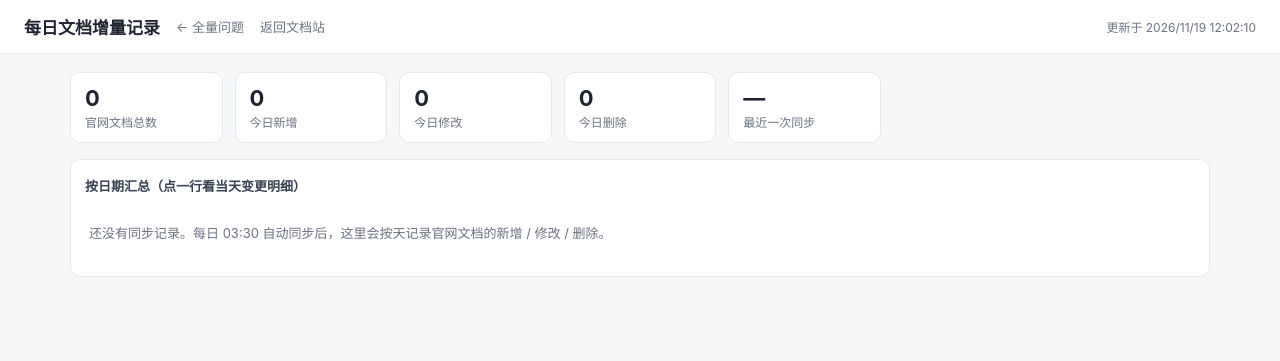
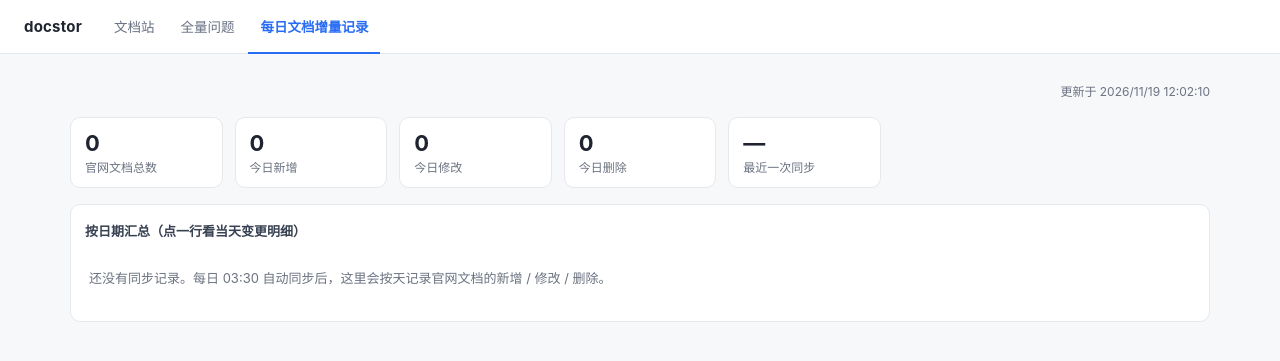
Before and after one commit to YouniQiao/docstor, a Flask app: page /sync in a window 1280 px wide. Shown: the top 361 px of the page. Run offline with Flask 3, Linux system fonts and the light colour scheme; data that the repository does not hold is empty.

Commit message:
feat(nav): 三页统一顶栏——docstor 品牌 + 文档站/全量问题/每日文档增量记录 + 右侧用户下拉（个人中心/退出）
- 新增 web/templates/_nav.html，issues/sync/me 共用；当前页按 request.path 高亮
- 用户区固定最右：未登录显示 GitCode 登录，已登录点名字展开「个人中心 / 退出」
- /sync 从此有登录入口；/issues 的用户名可点进个人中心
- 去掉各页自己的 header 样式与返回链接，页面标题退到内容区
- 顺手：关注范围名称与条件相同时条件列显示「—」；邮箱已确认时按钮改「重新发送确认信」

```diff
--- /dev/null
+++ b/web/templates/_nav.html
@@ -0,0 +1,74 @@
+{# 统一顶栏：文档站 / 全量问题 / 每日文档增量记录 + 右侧用户区
+   三个页面共用，当前页由 request.path 高亮，用户态走 /api/me。 #}
+<style>
+  header.tnav{display:flex;align-items:center;gap:20px;padding:0 24px;background:#fff;
+    border-bottom:1px solid #e4e7ec;position:sticky;top:0;z-index:20;height:54px;box-sizing:border-box}
+  header.tnav .brand{font-size:15px;font-weight:700;color:#1f2430;text-decoration:none;letter-spacing:.2px}
+  header.tnav .brand:hover{color:#2a6df4}
+  header.tnav .tabs{display:flex;align-items:stretch;height:100%;gap:2px}
+  header.tnav .tabs a{display:flex;align-items:center;padding:0 12px;font-size:13.5px;color:#687083;
+    text-decoration:none;border-bottom:2px solid transparent;margin-bottom:-1px;white-space:nowrap}
+  header.tnav .tabs a:hover{color:#2a6df4}
+  header.tnav .tabs a.on{color:#2a6df4;font-weight:600;border-bottom-color:#2a6df4}
+  header.tnav .sp{flex:1}
+  header.tnav .usr{position:relative;display:flex;align-items:center;gap:8px;font-size:13px}
+  header.tnav .usr>a{display:flex;align-items:center;gap:5px;color:#39414d;text-decoration:none;
+    padding:6px 10px;border-radius:8px;max-width:170px}
+  header.tnav .usr>a:hover{background:#f5f7fb;color:#2a6df4}
+  header.tnav .usr .nm{overflow:hidden;text-overflow:ellipsis;white-space:nowrap}
+  header.tnav .menu{position:absolute;right:0;top:100%;margin-top:4px;background:#fff;
+    border:1px solid #e4e7ec;border-radius:10px;box-shadow:0 8px 24px rgba(20,30,60,.10);
+    min-width:136px;padding:6px;display:none}
+  header.tnav .menu.on{display:block}
+  header.tnav .menu a{display:block;padding:8px 10px;border-radius:7px;font-size:13px;
+    color:#1f2430;text-decoration:none}
+  header.tnav .menu a:hover{background:#f5f7fb;color:#2a6df4}
+  @media(max-width:760px){
+    header.tnav{padding:0 10px;gap:8px;height:50px}
+    header.tnav .brand{display:none}
+    header.tnav .tabs{overflow-x:auto;scrollbar-width:none}
+    header.tnav .tabs::-webkit-scrollbar{display:none}
+    header.tnav .tabs a{padding:0 9px;font-size:13px}
+    header.tnav .usr>a{padding:6px 8px}
+  }
+</style>
+<header class="tnav">
+  <a class="brand" href="/">docstor</a>
+  <nav class="tabs">
+    <a href="/" class="{{ 'on' if request.path == '/' else '' }}">文档站</a>
+    <a href="/issues" class="{{ 'on' if request.path == '/issues' else '' }}">全量问题</a>
+    <a href="/sync" class="{{ 'on' if request.path == '/sync' else '' }}">每日文档增量记录</a>
+  </nav>
+  <span class="sp"></span>
+  <div class="usr" id="tnav-usr"></div>
+</header>
+<script>
+(async () => {
+  const box = document.getElementById('tnav-usr');
+  if (!box) return;
+  let me = {user: null, enabled: false};
+  try { me = await (await fetch('/api/me')).json(); } catch (e) {}
+  if (!me.enabled) return;                        // 没配 GitCode 登录：不显示用户区
+  if (!me.user || !me.user.login) {
+    box.innerHTML = '<a href="/auth/login">GitCode 登录</a>';
+    return;
+  }
+  const esc = s => String(s == null ? '' : s).replace(/[&<>"]/g,
+    c => ({'&': '&amp;', '<': '&lt;', '>': '&gt;', '"': '&quot;'}[c]));
+  const name = me.user.name || me.user.login;
+  box.innerHTML =
+    `<a href="/me" id="tnav-name"><span>👤</span><span class="nm">${esc(name)}</span><span style="color:#9aa3b2">▾</span></a>
+     <div class="menu" id="tnav-menu">
+       <a href="/me">个人中心</a>
+       <a href="/auth/logout">退出</a>
+     </div>`;
+  const menu = document.getElementById('tnav-menu');
+  document.getElementById('tnav-name').addEventListener('click', e => {
+    e.preventDefault();
+    menu.classList.toggle('on');
+  });
+  document.addEventListener('click', e => {
+    if (!box.contains(e.target)) menu.classList.remove('on');
+  });
+})();
+</script>
--- a/web/templates/sync.html
+++ b/web/templates/sync.html
@@ -8,7 +8,6 @@
   :root{--accent:#2f6fed;--accent-weak:#eaf1ff;--border:#e6e8eb;--muted:#6b7280;--danger:#d94a4a;--warn:#b3761f;--info:#57606a;--add:#1a7f37;--del:#b03030}
   *{box-sizing:border-box}
   body{margin:0;font-family:-apple-system,BlinkMacSystemFont,"PingFang SC","Microsoft YaHei",Segoe UI,sans-serif;color:#1f2430;background:#f7f8fa}
-  header{background:#fff;border-bottom:1px solid var(--border);padding:14px 24px;display:flex;align-items:center;gap:16px;position:sticky;top:0;z-index:10}
   header h1{font-size:17px;margin:0}
   header a{color:var(--muted);text-decoration:none;font-size:13px}
   header a:hover{color:var(--accent)}
@@ -51,20 +50,17 @@
   #items-wrap th.c-ver{width:110px} #items-wrap th.c-doc{width:76px} #items-wrap th.c-off{width:76px}
   @media (max-width:720px){
     .wrap{padding:0 12px 40px}
-    header{padding:12px 14px;gap:10px}
+    .wrap{padding-left:12px;padding-right:12px}
     .cards{grid-template-columns:repeat(2,1fr)}
     input[type=text]{min-width:0;flex:1}
   }
 </style>
 </head>
 <body>
-<header>
-  <h1>每日文档增量记录</h1>
-  <a href="/issues">← 全量问题</a>
-  <a href="/">返回文档站</a>
-  <span style="flex:1"></span>
-  <span class="muted" id="updated"></span>
-</header>
+{% include "_nav.html" %}
+<div class="wrap" style="padding-top:10px;padding-bottom:0">
+  <div class="muted" id="updated" style="text-align:right;font-size:12px"></div>
+</div>
 
 <div class="wrap">
   <div class="cards">
```
Also changed, not shown: web/templates/issues.html (+2 -17 lines), web/templates/me.html (+7 -16 lines).
